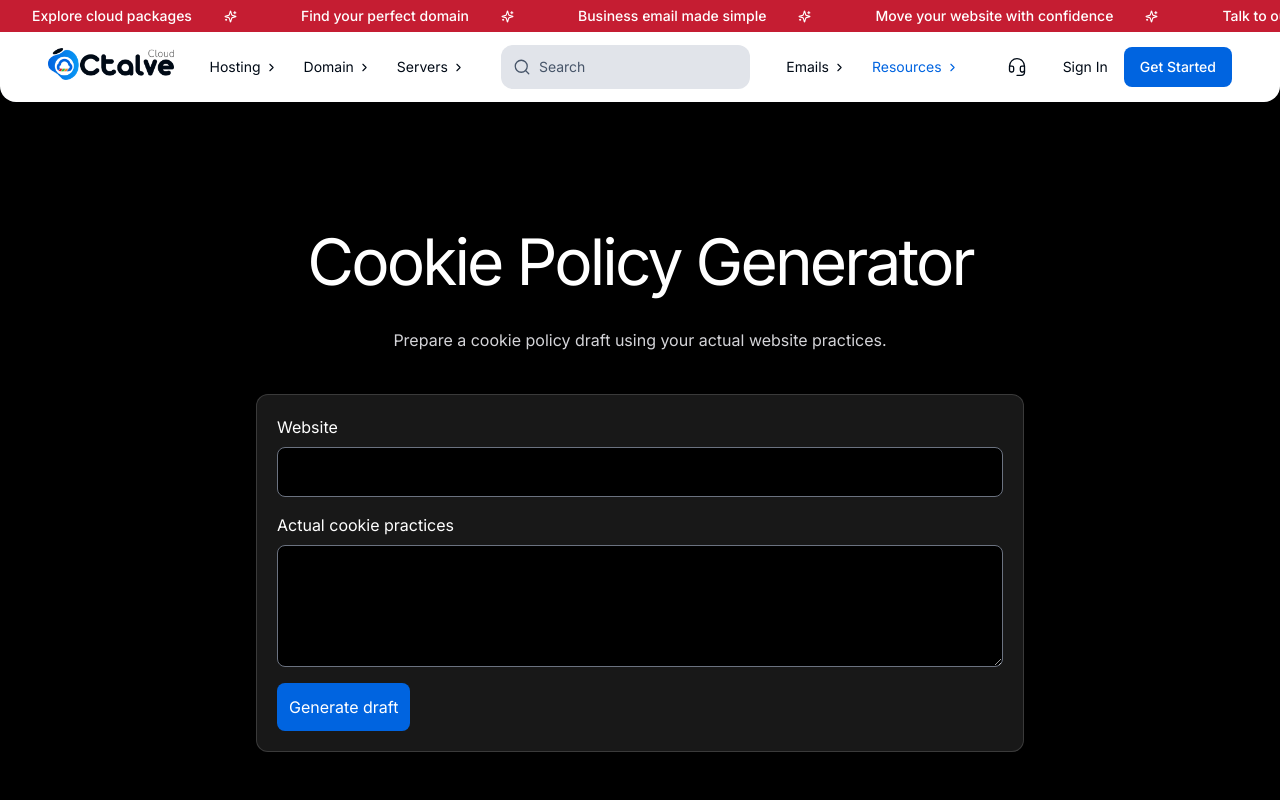
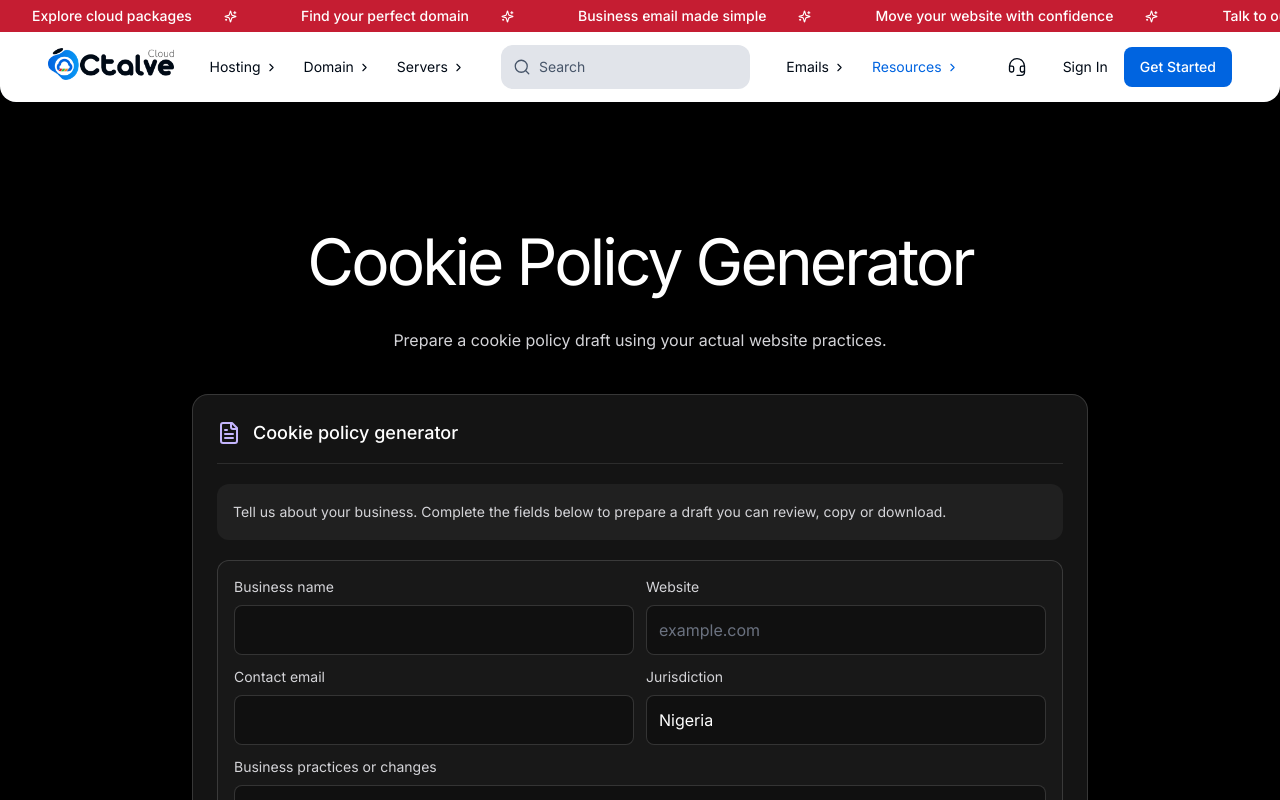
Before and after one commit to octalve-core/octalve-cloud, a Next.js app: page /tools/cookie-policy-generator in a window 1280 px wide. Shown: the top 800 px of the page. Built offline with nearby package versions, Linux system fonts and the light colour scheme.

Commit message:
Reuse document UI for cookies and connect published recommendations

```diff
--- a/src/app/assistant/page.tsx
+++ b/src/app/assistant/page.tsx
@@ -1 +1 @@
-import Link from "next/link";import {pageMetadata} from "@/lib/public-seo";import {PublicUtilityPage} from "@/features/cloud/components/PublicUtilityPage";export const metadata=pageMetadata("/assistant/");export default function Page(){return <PublicUtilityPage title="What are you building?" description="Choose your goal to explore relevant published services. This is a guided service finder, not an AI chatbot."><div className="mx-auto grid max-w-4xl gap-3 sm:grid-cols-2">{[["Launch a website","/hosting/"],["Find a business name","/domains/"],["Host an application","/servers/"],["Professional email","/email/"],["Secure my website","/ssl-security/"],["Move my website","/migration/"]].map(([label,href])=><Link key={href} href={href} className="rounded-xl border border-white/15 bg-[#141414] p-6 text-lg hover:border-blue-400">{label} →</Link>)}</div></PublicUtilityPage>}
+import Link from "next/link";import {ServiceRecommendations} from "@/features/cloud/components/ServiceRecommendations";import {pageMetadata} from "@/lib/public-seo";import {PublicUtilityPage} from "@/features/cloud/components/PublicUtilityPage";export const metadata=pageMetadata("/assistant/");export default function Page(){return <PublicUtilityPage title="What are you building?" description="Choose your goal to explore relevant published services. Explore published recommendations and service categories."><ServiceRecommendations/><div className="mx-auto grid max-w-4xl gap-3 sm:grid-cols-2">{[["Launch a website","/hosting/"],["Find a business name","/domains/"],["Host an application","/servers/"],["Professional email","/email/"],["Secure my website","/ssl-security/"],["Move my website","/migration/"]].map(([label,href])=><Link key={href} href={href} className="rounded-xl border border-white/15 bg-[#141414] p-6 text-lg hover:border-blue-400">{label} →</Link>)}</div></PublicUtilityPage>}
--- a/src/features/cloud/tools/api/document-tools.ts
+++ b/src/features/cloud/tools/api/document-tools.ts
@@ -1,10 +1,11 @@
-export type Kind="privacy"|"terms"|"scan";
+export type Kind="privacy"|"terms"|"cookie"|"scan";
 export type Details={business:string;website:string;email:string;country:string;notes:string};
 export function publicUrl(value:string){try{const u=new URL(value.includes("://")?value:"https://"+value);if(!["https:","http:"].includes(u.protocol)||u.username||u.password||u.port||!u.hostname.includes(".")||!/[a-z]$/i.test(u.hostname)||/\.(local|internal|localhost|test|invalid|example|onion|lan)$/i.test(u.hostname))return null;u.hash="";return u.href}catch{return null}}
-export function draft(kind:"privacy"|"terms",d:Details){
- const header=(kind==="privacy"?"Privacy Policy":"Terms of Service")+" — "+d.business+"\n\nDRAFT — review and complete all bracketed fields before publication. Not legal advice.\nWebsite: "+d.website+"\nContact: "+d.email+"\nJurisdiction to review: "+d.country+"\n";
+export function draft(kind:"privacy"|"terms"|"cookie",d:Details){
+ const header=(kind==="privacy"?"Privacy Policy":kind==="cookie"?"Cookie Policy":"Terms of Service")+" — "+d.business+"\n\nDRAFT — review and complete all bracketed fields before publication. Not legal advice.\nWebsite: "+d.website+"\nContact: "+d.email+"\nJurisdiction to review: "+d.country+"\n";
  const privacy=["Controller and scope: "+d.business+" operates the website above. [Confirm legal entity, address and privacy officer if applicable.]","Information and sources: [List actual personal data categories, sources and whether each is required.]","Purposes and lawful grounds: [Specify each processing purpose and applicable legal basis; explain consent withdrawal where relevant.]","Cookies and tracking: [List actual cookies, analytics, advertising providers, durations and choices.]","Sharing and international transfers: [Identify recipients, processors, countries and applicable safeguards.]","Retention and security: [Specify actual retention periods or criteria and safeguards.]","Your rights: [Explain applicable access, correction, deletion, objection, portability and complaint rights and how to exercise them.]","Children: [Confirm age restrictions and actual handling of children's data.]","Updates and contact: [Insert effective date, notification method and relevant regulator.] Contact "+d.email+"."];
  const terms=["Scope and eligibility: [Identify the contracting entity, services, age requirements and acceptance process.]","Accounts and acceptable use: Keep account information accurate and credentials secure. Do not use the service unlawfully. [Add actual account and usage rules.]","Orders and payment: [Specify prices, currencies, taxes, payment methods, contract formation and renewal terms.]","Cancellation and refunds: [Describe actual cancellation, refund, delivery and consumer rights.]","Intellectual property: [Identify ownership and permissions for content and customer submissions.]","Service availability: [Describe actual service commitments, maintenance and support.]","Liability and warranties: [Have counsel draft lawful limitations and mandatory consumer protections.]","Termination and disputes: [Specify fair termination, notices, governing law and dispute process.]","Changes and contact: [Insert effective date and change notification process.] Contact "+d.email+"."];
- return header+"\n"+(kind==="privacy"?privacy:terms).map((v,i)=>(i+1)+". "+v).join("\n\n")+(d.notes?"\n\nBusiness details supplied for review (not verified):\n"+d.notes:"");
+ const cookie=["Cookie inventory: [List actual names, providers, purposes and durations.]","Essential cookies: [Identify cookies necessary for the requested service.]","Optional cookies: [Describe actual analytics, advertising and other optional purposes.]","Consent and withdrawal: [Describe actual choices and applicable requirements.]","Contact and updates: [Confirm effective date, contact details and policy update procedures.]"];
+ return header+"\n"+(kind==="privacy"?privacy:kind==="cookie"?cookie:terms).map((v,i)=>(i+1)+". "+v).join("\n\n")+(d.notes?"\n\nBusiness details supplied for review (not verified):\n"+d.notes:"");
 }
 export function parseScan(value:unknown){if(!value||typeof value!=="object")return null;const v=value as Record<string,unknown>;if(v.provider!=="google-web-risk"||!["listed","not-listed"].includes(String(v.status))||typeof v.url!=="string"||!Array.isArray(v.threats)||!v.threats.every(x=>typeof x==="string"))return null;return {provider:v.provider,status:v.status,url:v.url,threats:v.threats as string[]}}
--- a/src/features/cloud/tools/components/ToolConversation.tsx
+++ b/src/features/cloud/tools/components/ToolConversation.tsx
@@ -8,7 +8,7 @@ const initial={business:"",website:"",email:"",country:"Nigeria",notes:""};
 export function ToolConversation({kind}:{kind:Kind}){
  const scan=kind==="scan";const [d,setD]=useState<Details>(initial);const [messages,setMessages]=useState<Message[]>([]);const [busy,setBusy]=useState(false);const [error,setError]=useState("");const [notice,setNotice]=useState("");const lock=useRef(false);const controller=useRef<AbortController|null>(null);
  useEffect(()=>()=>controller.current?.abort(),[]);
- const title=scan?"Website security check":kind==="privacy"?"Privacy policy generator":"Terms of service generator";
+ const title=scan?"Website security check":kind==="privacy"?"Privacy policy generator":kind==="cookie"?"Cookie policy generator":"Terms of service generator";
  function update(key:keyof Details,value:string){setD(old=>({...old,[key]:value}));setError("")}
  async function submit(){if(lock.current)return;setError("");setNotice("");const url=publicUrl(d.website.trim());if(!url){setError("Enter a valid public website address.");return}if(!scan&&(!d.business.trim()||!d.country.trim()||!/^\S+@\S+\.\S+$/.test(d.email))){setError("Enter your business name, jurisdiction and valid contact email.");return}
  const data={...d,website:url};const user=scan?"Check "+url:"Generate "+title.toLowerCase()+" for "+d.business+" ("+d.country+").";setMessages(old=>[...old,{role:"user",text:user}]);lock.current=true;setBusy(true);
```
Also changed, not shown: src/features/cloud/commerce/CommercePreview.tsx (+4 -4 lines), src/features/cloud/components/ServiceRecommendations.tsx (added, +3 -0 lines), src/features/cloud/tools/components/CookieDraft.tsx (+2 -1 lines).
